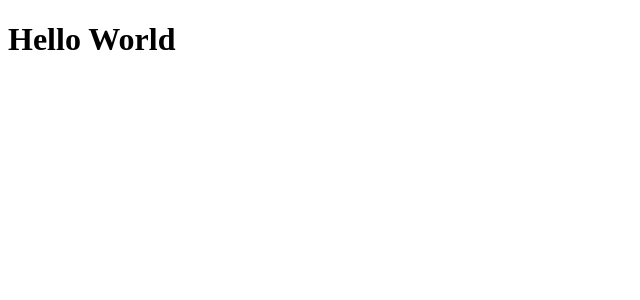
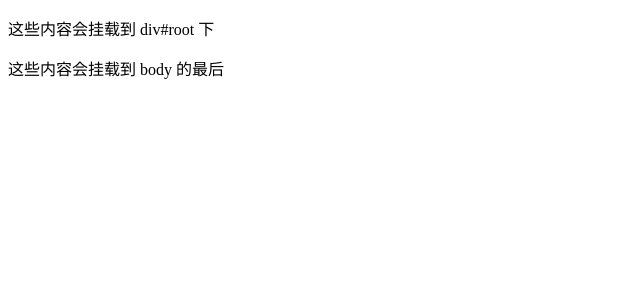
Before and after one commit to coder-klaus/react-tutorial, a React (Vite) app: page / in a window 1280 px wide. Shown: the top 300 px of the page, without its empty margins (0-640 px from the left). Built offline with nearby package versions, Linux system fonts and the light colour scheme.

Commit message:
fox: 同步 portal 示例

```diff
--- a/src/App.jsx
+++ b/src/App.jsx
@@ -1,11 +1,5 @@
-import React from 'react';
+// 👇 需要切换示例时，只需修改下方 import 的注释即可！
 
-const App = () => {
-  return (
-    <div>
-      <h1>Hello World</h1>
-    </div>
-  );
-};
+import App from './components/001-Protal'
 
-export default App;
+export default App
--- /dev/null
+++ b/src/components/001-Protal/components/Model.jsx
@@ -0,0 +1,22 @@
+import { PureComponent, Children } from 'react'
+import { createPortal } from 'react-dom'
+
+// Portal 组件 - 将子元素渲染到指定 DOM 节点
+export class Model extends PureComponent {
+  render() {
+    const children = Children.toArray(this.props.children)
+
+    // createPortal(children, container)
+    // - children: 要渲染的 React 元素
+    // - container: 目标 DOM 节点
+
+    // createPortal 的返回值是一个 portal类型 的 JSX元素
+    // React 会将 children 渲染到指定的 container 中，并作为最后一个子元素进行插入。即默认调用的是 appendChild方法
+    return createPortal(
+      <>{ children }</>,
+      document.body
+    )
+  }
+}
+
+export default Model
--- /dev/null
+++ b/src/components/001-Protal/index.jsx
@@ -0,0 +1,17 @@
+import { PureComponent } from 'react'
+import Model from './components/Model'
+
+export class App extends PureComponent {
+  render() {
+    return (
+      <>
+       <Model>
+         <p>这些内容会挂载到 body 的最后</p>
+       </Model>
+       <p>这些内容会挂载到 div#root 下</p>
+      </>
+    )
+  }
+}
+
+export default App
```
